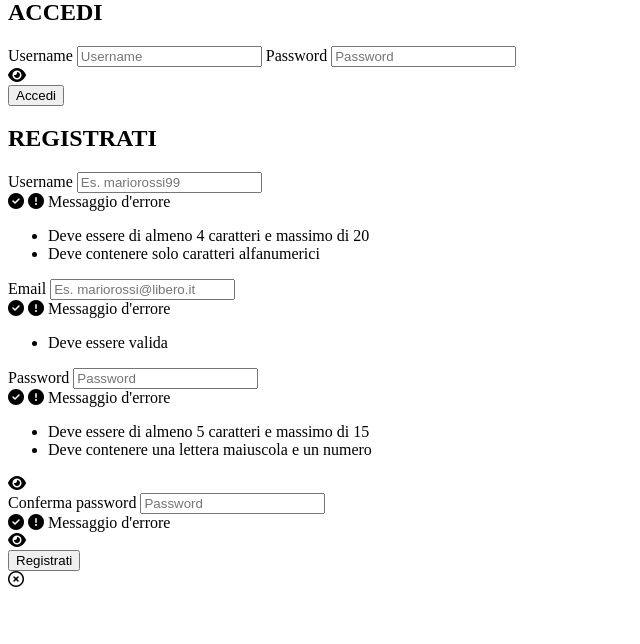
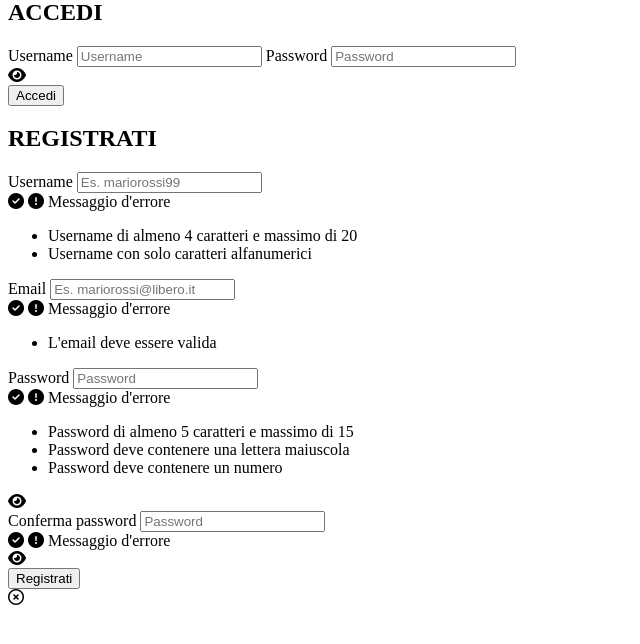
Before and after one commit to morokuz/Unipd-TW--progetto, a PHP site: page /pages/html/login_register.html in a window 1280 px wide. Shown: the part 156-800 px from the top of the page, without its empty margins (0-640 px from the left). Run offline with PHP 8.4, Linux system fonts and the light colour scheme; some libraries are stand-ins or nearby versions.

Commit message:
fix accessibilità

```diff
--- a/struttura_sito/pages/html/login_register.html
+++ b/struttura_sito/pages/html/login_register.html
@@ -5,28 +5,26 @@
   <placeholder_head_default_tags />
   <title>Login</title>
 </head>
-
 <body>
   <placeholder_header />
   <placeholder_breadcrumbs />
   <placeholder_nav />
-
     <div class="box">
       <h2 class="title">Accedi</h2>
       <h2 class="title">Registrati</h2>
-    <button class="btn" id="btn-accedi">Accedi</button>
-    <button class="btn" id="btn-registrati">Registrati</button>
+      <button class="btn" id="btn-accedi" onclick="formOpen(this)">Accedi</button>
+      <button class="btn" id="btn-registrati" onclick="formOpen(this)">Registrati</button>
     </div>
 
     <div class="popup">
-    <div class="pop-window">
+      <div id="dialog" class="pop-window">
         <form id="log" action="login_register.html" method="POST">
-        <h2 class="form-title">ACCEDI</h2>
+          <h2 class="form-title" id="log-title" tabindex="0">ACCEDI</h2>
           <label for="username" class="form-label" xml:lang="en" lang="en">Username</label>
-        <input id="username" type="text" class="form-input" placeholder="Username" required />
+          <input id="username" type="text" class="form-input" placeholder="Username" required/>
 
             <label for="password-log" class="form-label" xml:lang="en" lang="en">Password</label>
-        <input id="password-log" type="password" class="form-input" placeholder="Password" required />
+            <input id="password-log" type="password" class="form-input" placeholder="Password" required/>
               <div class="eye-conatiner">
                 <i id="eye1" class="fas fa-eye" aria-hidden="true" onclick="toggle(this)"></i>
               </div>
@@ -34,46 +32,47 @@
         </form>
 
         <form id="reg" action="login_register.html" method="POST">
-        <h2 class="form-title" id="title-reg">REGISTRATI</h2>
+          <h2 class="form-title" id="reg-title" tabindex="0">REGISTRATI</h2>
           <label for="username-reg" class="form-label" xml:lang="en" lang="en">Username</label>
-        <input id="username-reg" type="text" class="form-input" placeholder="Es. mariorossi99" required />
+          <input id="username-reg" type="text" class="form-input" placeholder="Es. mariorossi99" required/>
           <div class="esito">
                 <i class="fas fa-check-circle" aria-hidden="true"></i>
                 <i class="fas fa-exclamation-circle" aria-hidden="true"></i>
                 <span class="err-msg" tabindex="0">Messaggio d'errore</span>
               </div>
           <ul class="name-requirements">
-          <li tabindex="0">Deve essere di almeno 4 caratteri e massimo di 20</li>
-          <li tabindex="0">Deve contenere solo caratteri alfanumerici</li>
+                <li tabindex="0">Username di almeno 4 caratteri e massimo di 20</li>
+                <li tabindex="0">Username con solo caratteri alfanumerici</li>
             </ul>
 
           <label for="email-reg" class="form-label" xml:lang="en" lang="en">Email</label>
-        <input id="email-reg" type="text" class="form-input" placeholder="Es. mariorossi@libero.it" required />
+          <input id="email-reg" type="text" class="form-input" placeholder="Es. mariorossi@libero.it" required/>
           <div class="esito">
                 <i class="fas fa-check-circle" aria-hidden="true"></i>
                 <i class="fas fa-exclamation-circle" aria-hidden="true"></i>
                 <span class="err-msg" tabindex="0">Messaggio d'errore</span>
               </div>
           <ul class="email-requirements">
-          <li tabindex="0">Deve essere valida</li>
+                <li tabindex="0">L'email deve essere valida</li>
             </ul>
 
           <label for="password-reg" class="form-label" xml:lang="en" lang="en">Password</label>
-        <input id="password-reg" type="password" class="form-input" placeholder="Password" required />
+          <input id="password-reg" type="password" class="form-input" placeholder="Password" required/>
           <div class="esito">
                 <i class="fas fa-check-circle" aria-hidden="true"></i>
                 <i class="fas fa-exclamation-circle" aria-hidden="true"></i>
                 <span class="err-msg" tabindex="0">Messaggio d'errore</span>
               </div>
           <ul class="pass-requirements">
-          <li tabindex="0">Deve essere di almeno 5 caratteri e massimo di 15</li>
-          <li tabindex="0">Deve contenere una lettera maiuscola e un numero</li>
+                <li tabindex="0">Password di almeno 5 caratteri e massimo di 15</li>
+                <li tabindex="0">Password deve contenere una lettera maiuscola</li>
+                <li tabindex="0">Password deve contenere un numero</li>
             </ul>
             <div class="eye-conatiner">
               <i id="eye2" class="fas fa-eye" onclick="toggle(this)" aria-hidden="true"></i>
           </div>
           <label for="password-reg1" class="form-label">Conferma <span xml:lang="en" lang="en">password</span></label>
-        <input id="password-reg1" type="password" class="form-input" placeholder="Password" required />
+          <input id="password-reg1" type="password" class="form-input" placeholder="Password" required/>
           <div class="esito">
                 <i class="fas fa-check-circle" aria-hidden="true"></i>
                 <i class="fas fa-exclamation-circle" aria-hidden="true"></i>
@@ -84,14 +83,12 @@
           </div>
           <button class="form-bottone">Registrati</button>
         </form>
-      <i class="far fa-times-circle" aria-hidden="true" onclick="exit()" title="Chiudi la pagina popup"></i>
-      <button class="sr-only" onclick="exit()">Ritorna alla pagina principale di login e registrazione</button>
+        <i class="far fa-times-circle" aria-hidden="true" onclick="exit()" title="Chiudi la pagina dialog"></i>
+        <button id="btn-close" class="sr-only" onclick="exit()">Ritorna alla pagina principale di login e registrazione</button>
       </div>
     </div>
     <script src="https://kit.fontawesome.com/ebcd1d18d4.js" crossorigin="anonymous"></script>
-  <script src="../../scripts/js/contact.js"></script>
-
+    <script src="js/contact.js"></script>
     <placeholder_footer />
   </body>
-
 </html>
```
Also changed, not shown: struttura_sito/pages/html/contactus.html (+10 -14 lines), struttura_sito/scripts/js/contact.js (+44 -13 lines), struttura_sito/styles/style.css (+12 -12 lines). Lines whose indentation alone changed are shown as unchanged.
